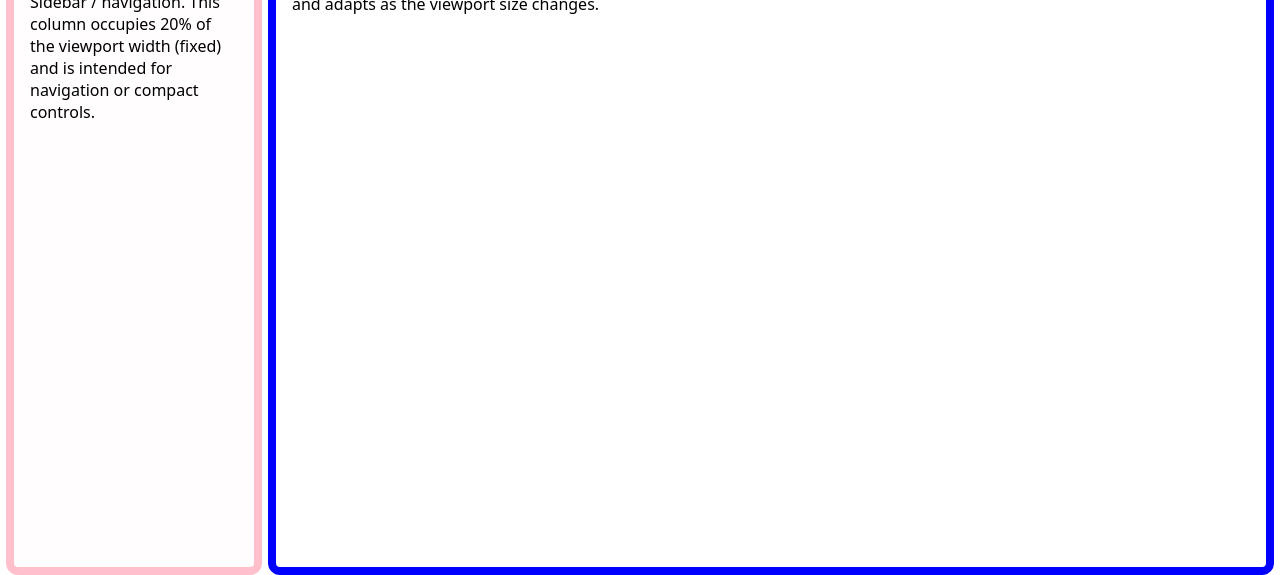
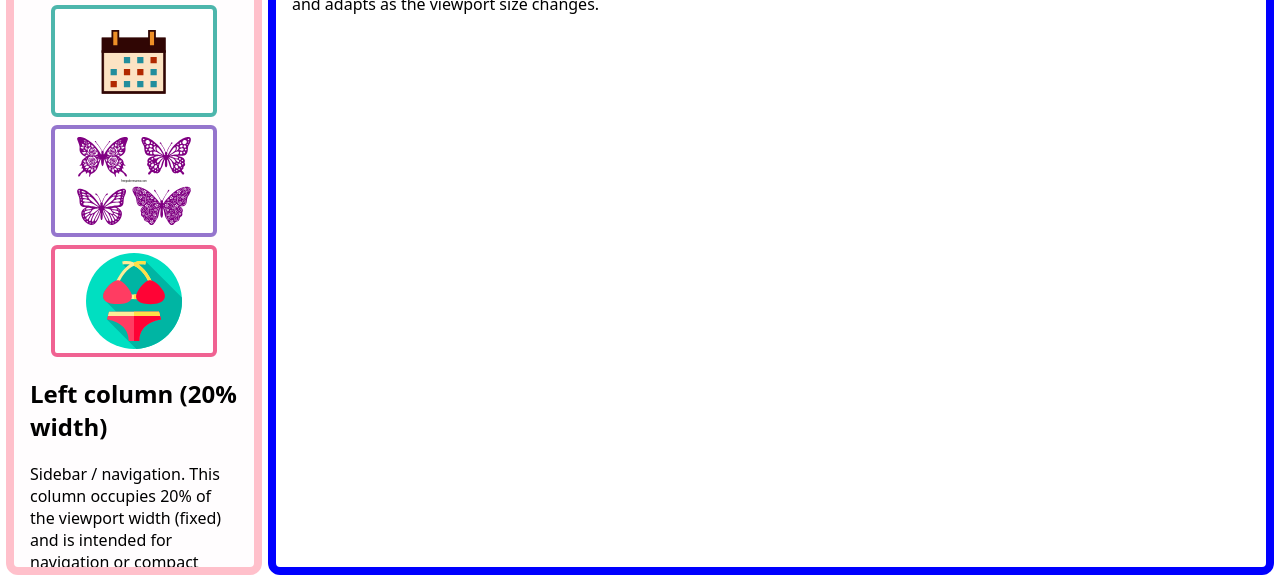
Before and after one commit to Muzietto/maffie-copilot-from-start, a plain HTML site: page index.html in a window 1280 px wide. Shown: the part 231-806 px from the top of the page. Drawn offline with Linux system fonts and the light colour scheme.

Commit message:
four thumbnails ready

```diff
--- a/index.html
+++ b/index.html
@@ -87,6 +87,38 @@
             overflow: auto;
         }
 
+        /* Thumbnails inside left column */
+        .thumbnails {
+            display: flex;
+            flex-direction: column;
+            gap: 8px;
+            align-items: center;
+            margin-bottom: 0.5rem;
+        }
+
+        .thumb {
+            width: 80%; /* 80% of the left column */
+            overflow: hidden;
+            background: #fff;
+            display: block;
+            box-sizing: border-box;
+            border-radius: 6px;
+            padding: 4px;
+        }
+
+        .thumb img {
+            width: 100%;
+            height: 100%;
+            display: block;
+            object-fit: contain;
+        }
+
+        /* Colored 4px borders for each thumbnail (chosen colors) */
+        .thumbnails .thumb:nth-child(1) { border: 4px solid #ff8a65; }
+        .thumbnails .thumb:nth-child(2) { border: 4px solid #4db6ac; }
+        .thumbnails .thumb:nth-child(3) { border: 4px solid #9575cd; }
+        .thumbnails .thumb:nth-child(4) { border: 4px solid #f06292; }
+
         /* Main area: fills remaining space to the right */
         #main-area {
             flex: 1;
@@ -120,6 +152,13 @@
 
     <div id="content">
         <div id="left-column">
+            <div class="thumbnails" aria-label="thumbnails">
+                <div class="thumb"><img src="svgs/sports.svg" alt="sports thumbnail"></div>
+                <div class="thumb"><img src="svgs/calendar.svg" alt="calendar thumbnail"></div>
+                <div class="thumb"><img src="svgs/butterfly.svg" alt="butterfly thumbnail"></div>
+                <div class="thumb"><img src="svgs/bikini.svg" alt="bikini thumbnail"></div>
+            </div>
+
             <h2>Left column (20% width)</h2>
             <p>Sidebar / navigation. This column occupies 20% of the viewport width (fixed) and is intended for
                 navigation or compact controls.</p>
@@ -131,6 +170,28 @@
                 (approximately 80% of the viewport) and adapts as the viewport size changes.</p>
         </div>
     </div>
+
+    <script>
+        // Compute thumbnail heights so they share the same proportions as #main-area
+        function updateThumbHeights() {
+            const main = document.getElementById('main-area');
+            const thumbs = document.querySelectorAll('.thumb');
+            if (!main || !thumbs.length) return;
+            const rect = main.getBoundingClientRect();
+            // protect against zero height
+            const ratio = rect.height > 0 ? rect.width / rect.height : 1;
+            thumbs.forEach(t => {
+                const w = t.clientWidth;
+                const h = ratio > 0 ? Math.round(w / ratio) : w;
+                t.style.height = h + 'px';
+            });
+        }
+
+        window.addEventListener('load', updateThumbHeights);
+        window.addEventListener('resize', updateThumbHeights);
+        // also update after images load in case they affect layout
+        document.querySelectorAll('.thumb img').forEach(img => img.addEventListener('load', updateThumbHeights));
+    </script>
 </body>
 
 </html>
```
Also changed, not shown: svgs/bikini.svg (added), svgs/butterfly.svg (added), svgs/calendar.svg (added), svgs/sports.svg (added).
